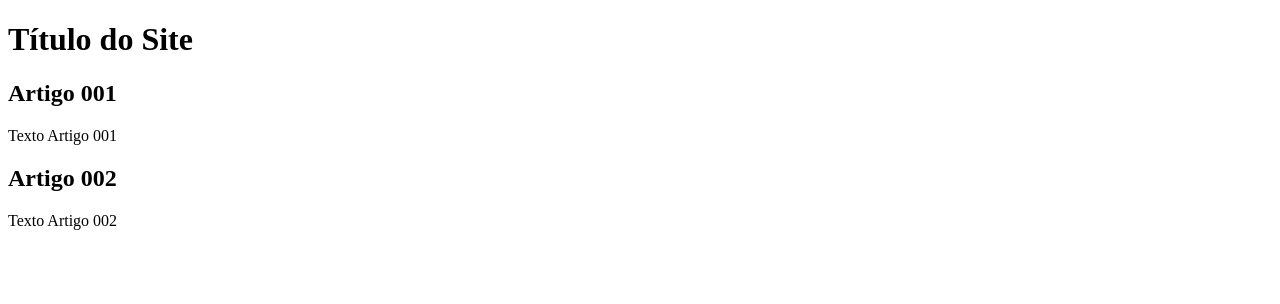
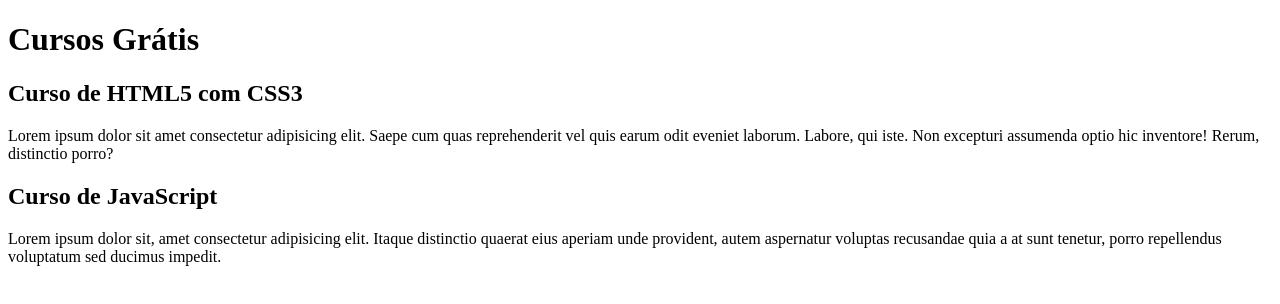
Before and after one commit to lluismarcello/projeto-site, a plain HTML site: page index.html in a window 1280 px wide. Drawn offline with Linux system fonts and the light colour scheme.

Commit message:
escrevendo o conteudo

```diff
--- a/index.html
+++ b/index.html
@@ -9,15 +9,15 @@
 <body>
     <main>
         <header>
-            <h1>Título do Site</h1>
+            <h1>Cursos Grátis</h1>
         </header>
         <article>
-            <h2>Artigo 001</h2>
-            <p>Texto Artigo 001</p>
+            <h2>Curso de HTML5 com CSS3</h2>
+            <p>Lorem ipsum dolor sit amet consectetur adipisicing elit. Saepe cum quas reprehenderit vel quis earum odit eveniet laborum. Labore, qui iste. Non excepturi assumenda optio hic inventore! Rerum, distinctio porro?</p>
         </article>
         <article>
-            <h2>Artigo 002</h2>
-            <p>Texto Artigo 002</p>
+            <h2>Curso de JavaScript</h2>
+            <p>Lorem ipsum dolor sit, amet consectetur adipisicing elit. Itaque distinctio quaerat eius aperiam unde provident, autem aspernatur voluptas recusandae quia a at sunt tenetur, porro repellendus voluptatum sed ducimus impedit.</p>
         </article>
     </main>
 </body>
```
